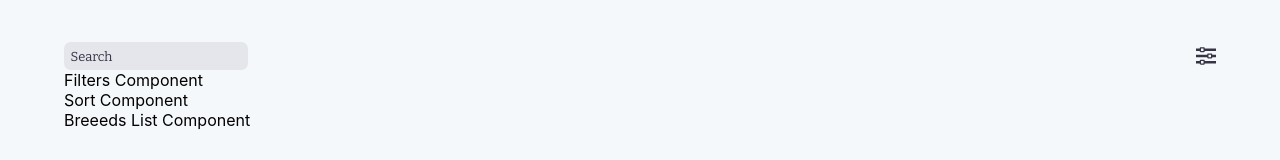
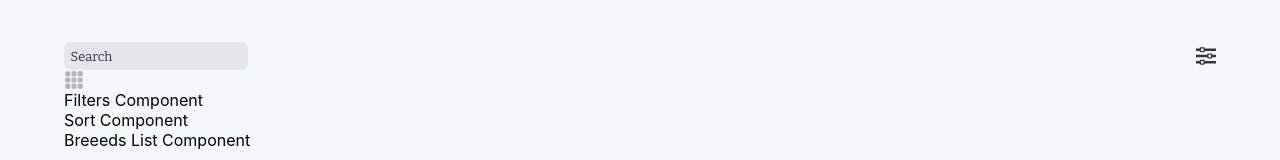
Before and after one commit to Andantez/meow-center, a Next.js app: page /breeds in a window 1280 px wide. Shown: the part 570-730 px from the top of the page. Built offline with nearby package versions, Linux system fonts and the light colour scheme.

Commit message:
Add: grid button component.

```diff
--- a/components/Breeds.js
+++ b/components/Breeds.js
@@ -4,6 +4,7 @@ import Sort from './Sort';
 import BreedsList from './BreedsList';
 import Filters from './Filters';
 import FiltersSearch from './FiltersSearch';
+import GridButton from './GridButton';
 import { ImEqualizer } from 'react-icons/im';
 
 const Breeds = ({ initialData }) => {
@@ -16,6 +17,7 @@ const Breeds = ({ initialData }) => {
             <ImEqualizer />
           </button>
         </div>
+          <GridButton />
         <aside className="filter-wrapper">
           <Filters />
         </aside>
--- /dev/null
+++ b/components/GridButton.js
@@ -0,0 +1,28 @@
+import styled from 'styled-components';
+import { BsFillGrid3X3GapFill } from 'react-icons/bs';
+
+const GridButton = () => {
+  return (
+    <StyledButton>
+      <BsFillGrid3X3GapFill />
+    </StyledButton>
+  );
+};
+
+const StyledButton = styled.button`
+  width: fit-content;
+  color: #b5b5b5;
+  display: flex;
+  align-items: center;
+  border: transparent;
+  background-color: transparent;
+  cursor: pointer;
+  transition: transform 250ms ease;
+  svg {
+    font-size: 1.25rem;
+  }
+  :hover {
+    transform: scale(1.1);
+  }
+`;
+export default GridButton;
--- a/components/Sort.js
+++ b/components/Sort.js
@@ -1,5 +1,5 @@
 
-import { BsFillGrid3X3GapFill } from 'react-icons/bs';
+
 import { FaThList } from 'react-icons/fa';
 
 const Sort = () => {
```
